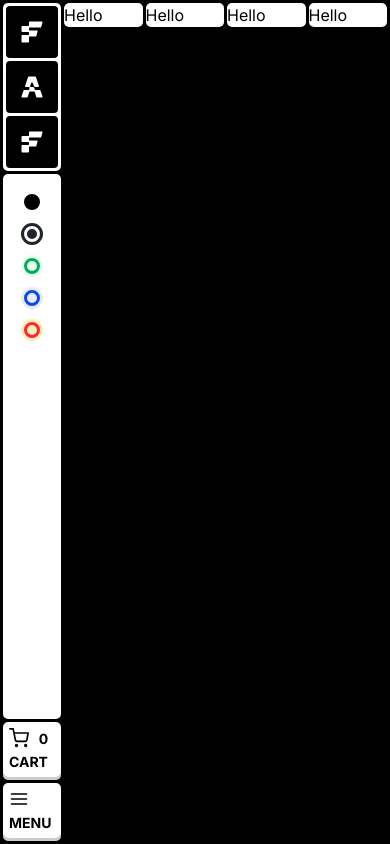
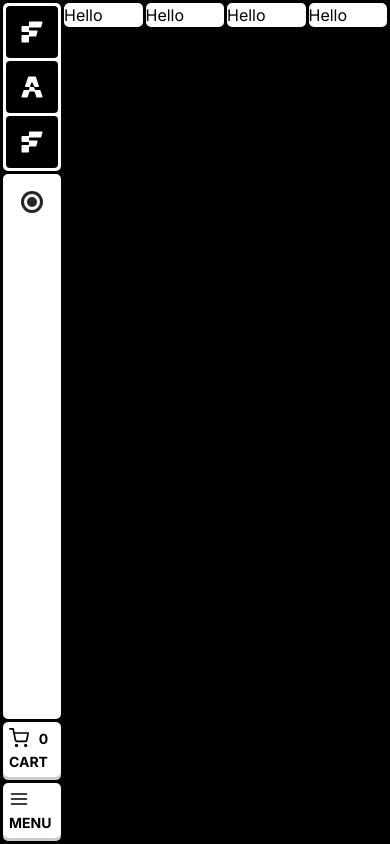
Before and after one commit to vogelino/fast-assembled-furniture, a Next.js app: page /grid in a window 390 px wide. Built offline with nearby package versions, Linux system fonts and the light colour scheme.

Commit message:
Create a smaller theme switcher to fit in mobile size

```diff
--- a/components/Header/MenuSidebar.tsx
+++ b/components/Header/MenuSidebar.tsx
@@ -1,8 +1,8 @@
-import { FC, useContext } from 'react'
+import React, { FC, useContext } from 'react'
 import { Button } from '@components/SquareButton'
 import { Logo } from '@components/Header/Logo'
 import { CartContext } from '@components/CartContext'
-import ThemeSelect from '@components/ThemeSelect'
+import { ThemeSwitcher } from '@components/ThemeSelect'
 import { MenuContext } from '@components/MenuContext'
 
 export const MenuSidebar: FC = () => {
@@ -19,7 +19,7 @@ export const MenuSidebar: FC = () => {
 		>
 			<Logo />
 			<div className="gf flex flex-col pt-3 relative">
-				<ThemeSelect />
+				<ThemeSwitcher />
 				<div className="absolute transform left-2 -bottom-2 uppercase font-bold origin-top-left -rotate-90 whitespace-nowrap">
 					{menuTitle}
 				</div>
--- a/components/ThemeSelect.tsx
+++ b/components/ThemeSelect.tsx
@@ -1,5 +1,33 @@
 import { useContext, FC } from 'react'
-import { ColorThemeContext } from './ColorThemeContext'
+import { ColorThemeContext } from '@components/ColorThemeContext'
+import { ThemeType } from '@utils/themeUtil'
+
+type ThemePillPropType = {
+	theme: ThemeType
+	onClick: () => void
+	isActive?: boolean
+}
+
+const ThemePill: FC<ThemePillPropType> = ({
+	onClick,
+	isActive = false,
+	theme: { primary, secondary },
+}) => (
+	<button
+		style={{
+			borderWidth: 'var(--borderWidth, 3px)',
+			borderColor: primary,
+			backgroundColor: isActive ? primary : secondary,
+			boxShadow: `0 0 0 var(--borderWidth, 3px) ${secondary}`,
+		}}
+		className="w-4 h-4 bg-secondary rounded-full mx-auto my-2 ring-2 focus:outline-none focus:rounded-full hover:opacity-50 transition-opacity"
+		type="button"
+		onClick={(evt) => {
+			evt.preventDefault()
+			onClick()
+		}}
+	/>
+)
 
 const ThemeSelect: FC = () => {
 	const { themeKey: activeTheme, themes, setTheme } = useContext(ColorThemeContext)
@@ -10,20 +38,11 @@ const ThemeSelect: FC = () => {
 				const theme = themes[themeKey]
 
 				return (
-					<button
-						style={{
-							borderWidth: 'var(--borderWidth, 3px)',
-							borderColor: theme['primary'],
-							backgroundColor: theme[themeKey === activeTheme ? 'primary' : 'secondary'],
-							boxShadow: `0 0 0 var(--borderWidth, 3px) ${theme['secondary']}`,
-						}}
-						className="w-4 h-4 bg-secondary rounded-full mx-auto my-2 ring-2 focus:outline-none focus:rounded-full"
-						type="button"
+					<ThemePill
 						key={themeKey}
-						onClick={(evt) => {
-							evt.preventDefault()
-							setTheme(themeKey)
-						}}
+						isActive={activeTheme === themeKey}
+						onClick={() => setTheme(themeKey)}
+						theme={theme}
 					/>
 				)
 				return null
@@ -32,4 +51,14 @@ const ThemeSelect: FC = () => {
 	)
 }
 
+export const ThemeSwitcher: FC = () => {
+	const { themeKey: activeTheme, themes, setTheme } = useContext(ColorThemeContext)
+	const themeKeysArray = Object.keys(themes)
+	const themeIdx = themeKeysArray.findIndex((th) => th === activeTheme)
+	const nextThemeIdx = themeIdx + 1 >= themeKeysArray.length ? 0 : themeIdx + 1
+	const theme = themes[themeKeysArray[nextThemeIdx]]
+
+	return <ThemePill onClick={() => setTheme(themeKeysArray[nextThemeIdx])} theme={theme} />
+}
+
 export default ThemeSelect
```
